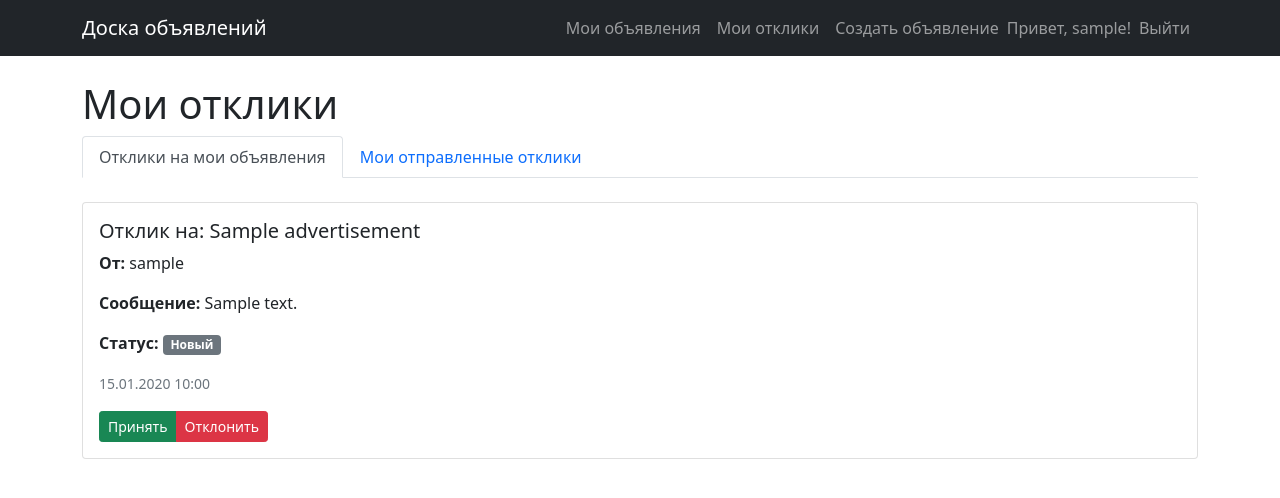
After one commit to Vvvldmr/BulletinBoard, a Django app: page /my-responses/ in a window 1280 px wide. The commit adds this page. Shown: the top 498 px of the page. Run offline with Django 5.2, Linux system fonts and the light colour scheme; a user stored in the database is signed in; tables that the repository leaves empty hold one stand-in row (values such as "Sample post").

Commit message:
Добавил систему откликов на объявления

```diff
--- a/advert/models.py
+++ b/advert/models.py
@@ -3,10 +3,14 @@ from django.contrib.auth.models import User
 from django.core.validators import MinValueValidator
 
 class City(models.Model):
-    name = models.CharField(max_length=100, unique=True)
+    name = models.CharField(max_length=100, unique=True, verbose_name='Название города')
 
     def __str__(self):
         return self.name
+
+    class Meta:
+        verbose_name = 'Город'
+        verbose_name_plural = 'Города'
 
 class Advertisement(models.Model):
     title = models.CharField(max_length=200, verbose_name='Заголовок')
@@ -18,12 +22,36 @@ class Advertisement(models.Model):
         verbose_name='Цена'
     )
     city = models.ForeignKey(City, on_delete=models.CASCADE, verbose_name='Город')
-    author = models.ForeignKey(User, on_delete=models.CASCADE)
-    created_at = models.DateTimeField(auto_now_add=True)
-    updated_at = models.DateTimeField(auto_now=True)
+    author = models.ForeignKey(User, on_delete=models.CASCADE, verbose_name='Автор')
+    created_at = models.DateTimeField(auto_now_add=True, verbose_name='Дата создания')
+    updated_at = models.DateTimeField(auto_now=True, verbose_name='Дата обновления')
 
     def __str__(self):
         return self.title
 
     class Meta:
         ordering = ['-created_at']
+        verbose_name = 'Объявление'
+        verbose_name_plural = 'Объявления'
+
+class Response(models.Model):
+    STATUS_CHOICES = [
+        ('new', 'Новый'),
+        ('accepted', 'Принят'),
+        ('rejected', 'Отклонён'),
+    ]
+
+    advertisement = models.ForeignKey(Advertisement, on_delete=models.CASCADE, verbose_name='Объявление')
+    sender = models.ForeignKey(User, on_delete=models.CASCADE, related_name='sent_responses', verbose_name='Отправитель')
+    receiver = models.ForeignKey(User, on_delete=models.CASCADE, related_name='received_responses', verbose_name='Получатель')
+    message = models.TextField(verbose_name='Сообщение', blank=True)
+    status = models.CharField(max_length=10, choices=STATUS_CHOICES, default='new', verbose_name='Статус')
+    created_at = models.DateTimeField(auto_now_add=True, verbose_name='Дата создания')
+
+    def __str__(self):
+        return f"Отклик от {self.sender} на {self.advertisement}"
+
+    class Meta:
+        ordering = ['-created_at']
+        verbose_name = 'Отклик'
+        verbose_name_plural = 'Отклики'
--- /dev/null
+++ b/advert/templates/my_responses.html
@@ -0,0 +1,71 @@
+{% extends 'base.html' %}
+
+{% block content %}
+<h1>Мои отклики</h1>
+
+<ul class="nav nav-tabs mb-4">
+    <li class="nav-item">
+        <a class="nav-link active" data-bs-toggle="tab" href="#received">Отклики на мои объявления</a>
+    </li>
+    <li class="nav-item">
+        <a class="nav-link" data-bs-toggle="tab" href="#sent">Мои отправленные отклики</a>
+    </li>
+</ul>
+
+<div class="tab-content">
+    <div class="tab-pane fade show active" id="received">
+        {% for response in received_responses %}
+        <div class="card mb-3">
+            <div class="card-body">
+                <h5 class="card-title">Отклик на: {{ response.advertisement.title }}</h5>
+                <p class="card-text"><strong>От:</strong> {{ response.sender.username }}</p>
+                <p class="card-text"><strong>Сообщение:</strong> {{ response.message }}</p>
+                <p class="card-text">
+                    <strong>Статус:</strong>
+                    <span class="badge
+                        {% if response.status == 'new' %}bg-secondary
+                        {% elif response.status == 'accepted' %}bg-success
+                        {% else %}bg-danger{% endif %}">
+                        {{ response.get_status_display }}
+                    </span>
+                </p>
+                <p class="card-text"><small class="text-muted">{{ response.created_at|date:"d.m.Y H:i" }}</small></p>
+
+                {% if response.status == 'new' %}
+                <div class="btn-group">
+                    <a href="{% url 'update_response_status' response.pk 'accepted' %}" class="btn btn-sm btn-success">Принять</a>
+                    <a href="{% url 'update_response_status' response.pk 'rejected' %}" class="btn btn-sm btn-danger">Отклонить</a>
+                </div>
+                {% endif %}
+            </div>
+        </div>
+        {% empty %}
+        <p>Нет откликов на ваши объявления</p>
+        {% endfor %}
+    </div>
+
+    <div class="tab-pane fade" id="sent">
+        {% for response in sent_responses %}
+        <div class="card mb-3">
+            <div class="card-body">
+                <h5 class="card-title">Отклик на: {{ response.advertisement.title }}</h5>
+                <p class="card-text"><strong>Автор:</strong> {{ response.receiver.username }}</p>
+                <p class="card-text"><strong>Сообщение:</strong> {{ response.message }}</p>
+                <p class="card-text">
+                    <strong>Статус:</strong>
+                    <span class="badge
+                        {% if response.status == 'new' %}bg-secondary
+                        {% elif response.status == 'accepted' %}bg-success
+                        {% else %}bg-danger{% endif %}">
+                        {{ response.get_status_display }}
+                    </span>
+                </p>
+                <p class="card-text"><small class="text-muted">{{ response.created_at|date:"d.m.Y H:i" }}</small></p>
+            </div>
+        </div>
+        {% empty %}
+        <p>Вы еще не отправляли откликов</p>
+        {% endfor %}
+    </div>
+</div>
+{% endblock %}
--- a/advert/urls.py
+++ b/advert/urls.py
@@ -1,5 +1,5 @@
 from django.urls import path
-from .views import ad_list, my_ads, ad_create, ad_detail, ad_edit, ad_delete
+from .views import ad_list, my_ads, ad_create, ad_detail, ad_edit, ad_delete, create_response, my_responses, update_response_status
 
 urlpatterns = [
     path('', ad_list, name='ad_list'),  # главная страница со списком объявлений
@@ -8,4 +8,7 @@ urlpatterns = [
     path('<int:pk>/', ad_detail, name='ad_detail'),
     path('<int:pk>/edit/', ad_edit, name='ad_edit'),
     path('<int:pk>/delete/', ad_delete, name='ad_delete'),
+    path('<int:pk>/response/', create_response, name='create_response'),
+    path('my-responses/', my_responses, name='my_responses'),
+    path('response/<int:pk>/<str:status>/', update_response_status, name='update_response_status'),
 ]
--- a/advert/views.py
+++ b/advert/views.py
@@ -1,8 +1,9 @@
 from django.shortcuts import render, get_object_or_404, redirect
 from django.contrib.auth.decorators import login_required
 from django.contrib import messages
-from .models import Advertisement
-from .forms import AdvertisementForm
+from django.http import HttpResponseForbidden
+from .models import Advertisement, Response
+from .forms import AdvertisementForm, ResponseForm
 
 def ad_list(request):
     ads = Advertisement.objects.all()
@@ -64,3 +65,72 @@ def ad_delete(request, pk):
         return redirect('my_ads')
 
     return render(request, 'ad_confirm_delete.html', {'ad': ad})
+
+@login_required
+def create_response(request, pk):
+    advertisement = get_object_or_404(Advertisement, pk=pk)
+
+    # Нельзя откликаться на своё объявление
+    if advertisement.author == request.user:
+        messages.error(request, 'Вы не можете откликнуться на своё объявление')
+        return redirect('ad_detail', pk=advertisement.pk)
+
+    # Проверяем, не откликался ли уже пользователь
+    existing_response = Response.objects.filter(
+        advertisement=advertisement,
+        sender=request.user
+    ).first()
+
+    if existing_response:
+        messages.info(request, 'Вы уже откликнулись на это объявление')
+        return redirect('ad_detail', pk=advertisement.pk)
+
+    if request.method == 'POST':
+        form = ResponseForm(request.POST)
+        if form.is_valid():
+            response = form.save(commit=False)
+            response.advertisement = advertisement
+            response.sender = request.user
+            response.receiver = advertisement.author
+            response.save()
+            messages.success(request, 'Ваш отклик успешно отправлен!')
+            return redirect('ad_detail', pk=advertisement.pk)
+    else:
+        form = ResponseForm()
+
+    return render(request, 'create_response.html', {
+        'form': form,
+        'advertisement': advertisement
+    })
+
+@login_required
+def my_responses(request):
+    # Отклики на свои объявления
+    received_responses = Response.objects.filter(receiver=request.user).select_related(
+        'advertisement', 'sender'
+    )
+
+    # Отклики, которые я отправил
+    sent_responses = Response.objects.filter(sender=request.user).select_related(
+        'advertisement', 'receiver'
+    )
+
+    return render(request, 'my_responses.html', {
+        'received_responses': received_responses,
+        'sent_responses': sent_responses
+    })
+
+@login_required
+def update_response_status(request, pk, status):
+    response = get_object_or_404(Response, pk=pk)
+
+    # Проверяем, что пользователь - автор объявления
+    if response.receiver != request.user:
+        return HttpResponseForbidden("У вас нет прав для этого действия")
+
+    if status in ['accepted', 'rejected']:
+        response.status = status
+        response.save()
+        messages.success(request, f'Статус отклика обновлен на "{response.get_status_display()}"')
+
+    return redirect('my_responses')
--- a/templates/base.html
+++ b/templates/base.html
@@ -12,6 +12,7 @@
             <div class="navbar-nav ms-auto">
                 {% if user.is_authenticated %}
                     <a class="nav-link" href="{% url 'my_ads' %}">Мои объявления</a>
+                    <a class="nav-link" href="{% url 'my_responses' %}">Мои отклики</a>
                     <a class="nav-link" href="{% url 'ad_create' %}">Создать объявление</a>
                     <span class="navbar-text">Привет, {{ user.username }}!</span>
                     <a class="nav-link" href="{% url 'logout' %}">Выйти</a>
```
Also changed, not shown: advert/forms.py (+26 -2 lines), advert/templates/ad_detail.html (+12 -5 lines), advert/templates/create_response.html (added, +28 -0 lines), advert/migrations/0003_alter_advertisement_options_alter_city_options_and_more.py (added).
